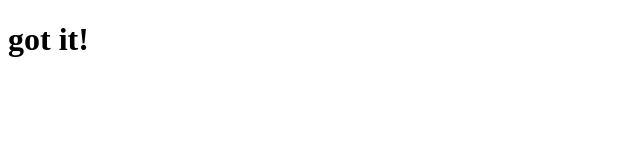
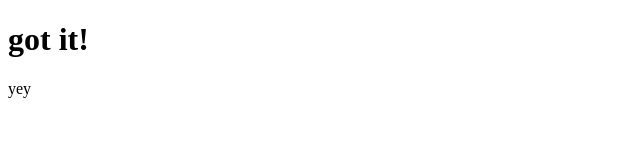
Before and after one commit to AdiElul/projects-2019, a plain HTML site: page index.html in a window 1280 px wide. Shown: the full height of the page, 0-640 px from the left. Drawn offline with Linux system fonts and the light colour scheme.

Commit message:
div added

```diff
--- a/index.html
+++ b/index.html
@@ -7,5 +7,8 @@
 </head>
 <body>
     <h1>got it!</h1>
+    <div>
+        yey
+    </div>
 </body>
 </html>
```
